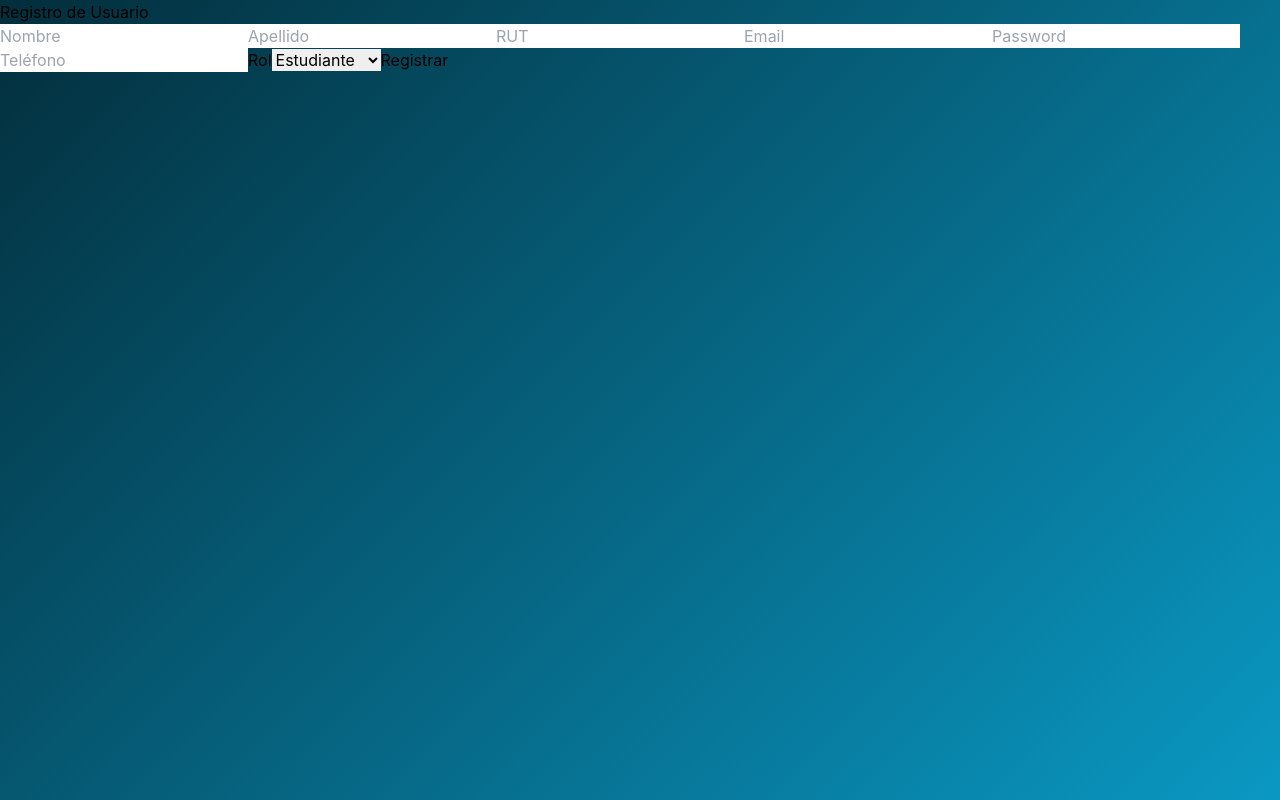
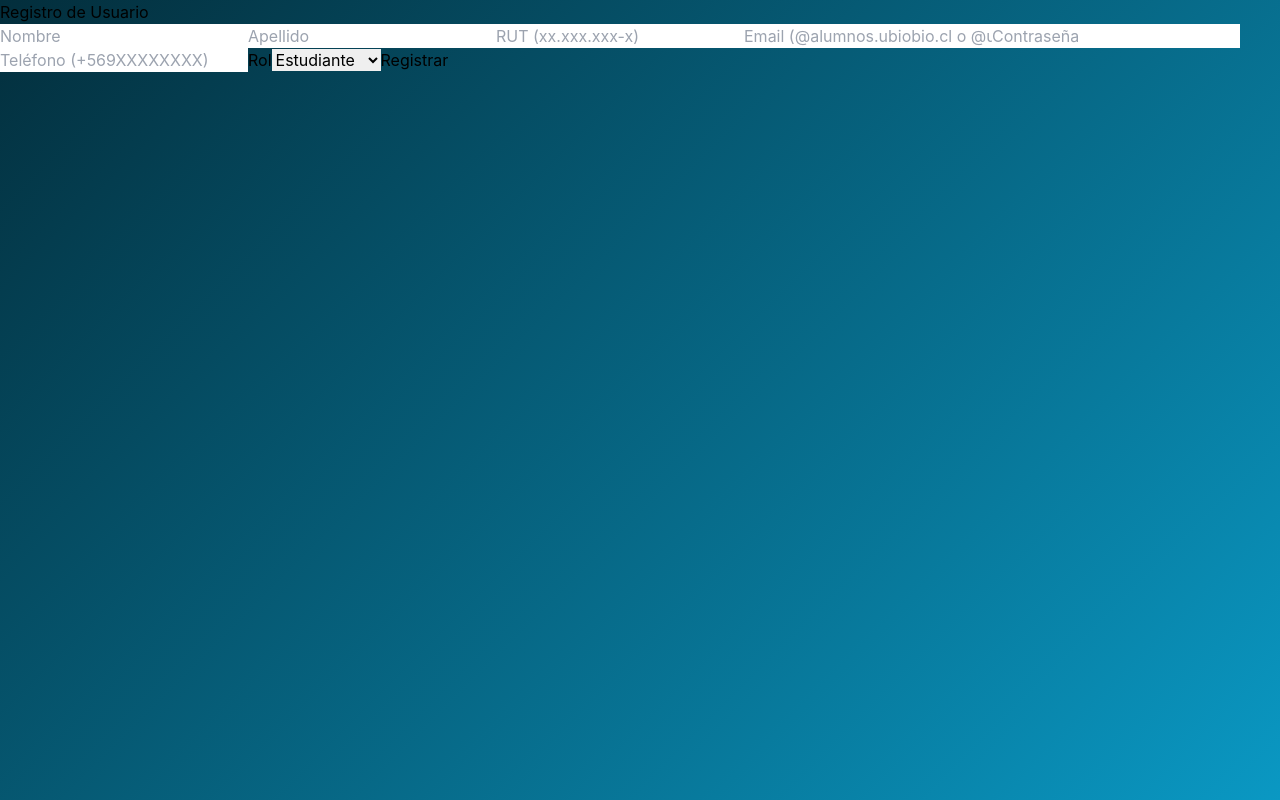
Before and after one commit to panchutixz/ProyectoIngSoftware, a React (Vite) app in the folder frontend/: page /auth/register in a window 1280 px wide. Built offline with nearby package versions, Linux system fonts and the light colour scheme; no server answers.

Commit message:
arreglado usuario y limitado sidebar

```diff
--- a/frontend/src/components/Sidebar.jsx
+++ b/frontend/src/components/Sidebar.jsx
@@ -64,16 +64,17 @@ const Sidebar = () => {
           </li>
 
           {/* Usuarios */}
-          {userRole?.toLowerCase() === "administrador" && userRole?.toLowerCase() === "guardia" && (
-          <li>
-            <button
-              onClick={() => navigate("/usuarios")}
-              className="w-full text-left hover:bg-gray-700 p-2 rounded"
-            >
+          {["administrador", "guardia"].includes(userRole?.toLowerCase()) && (
+           <li>
+             <button
+                onClick={() => navigate("/usuarios")}
+                className="w-full text-left hover:bg-gray-700 p-2 rounded"
+             >
               Usuarios
             </button>
           </li>
           )}
+
 
           {/* Bicicletas */}
           <li>
--- a/frontend/src/pages/Register.jsx
+++ b/frontend/src/pages/Register.jsx
@@ -68,7 +68,7 @@ const Register = () => {
         <input
           type="text"
           name="rut"
-          placeholder="RUT"
+          placeholder="RUT (xx.xxx.xxx-x)"
           value={form.rut}
           onChange={handleChange}
           required
@@ -77,7 +77,7 @@ const Register = () => {
         <input
           type="email"
           name="email"
-          placeholder="Email"
+          placeholder="Email (@alumnos.ubiobio.cl o @ubiobio.cl)"
           value={form.email}
           onChange={handleChange}
           required
@@ -86,7 +86,7 @@ const Register = () => {
         <input
           type="password"
           name="password"
-          placeholder="Password"
+          placeholder="Contraseña"
           value={form.password}
           onChange={handleChange}
           required
@@ -95,7 +95,7 @@ const Register = () => {
         <input
           type="tel"
           name="telefono"
-          placeholder="Teléfono"
+          placeholder="Teléfono (+569XXXXXXXX)"
           value={form.telefono}
           onChange={handleChange}
           required
```
